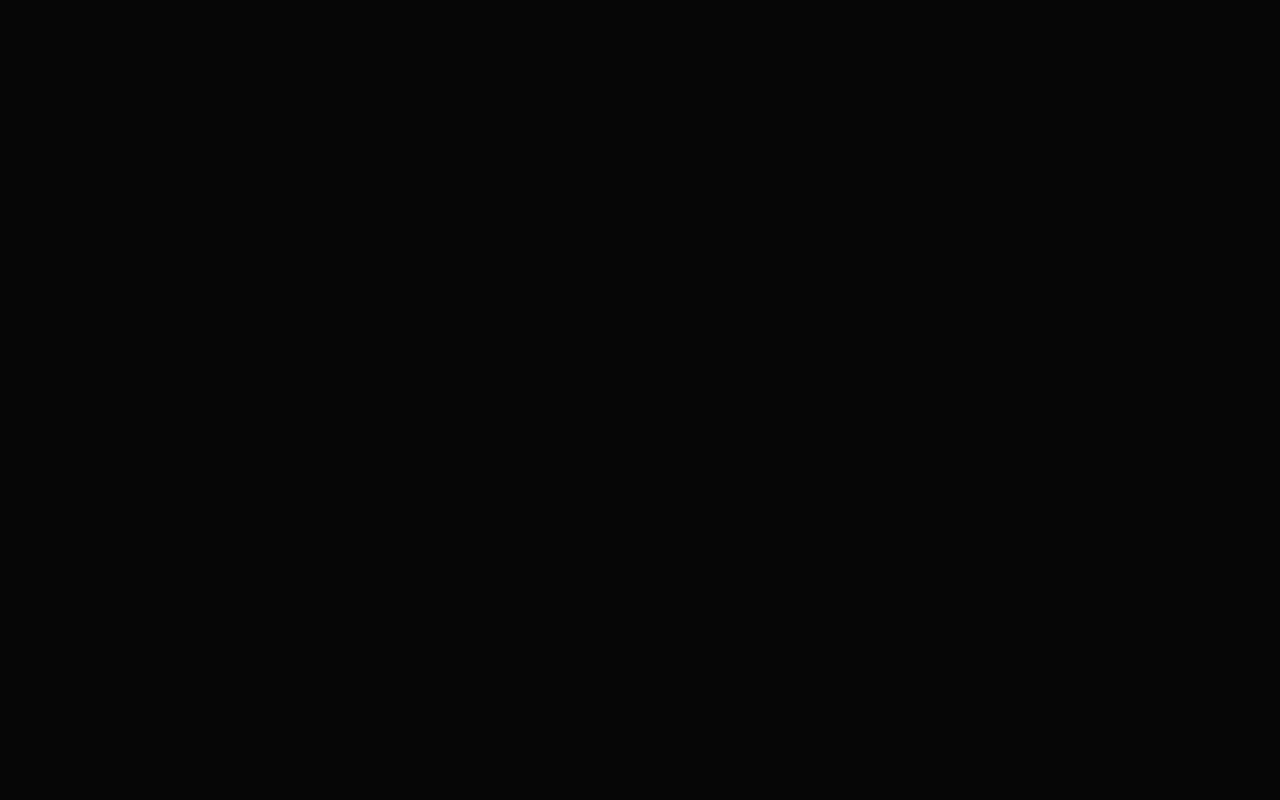
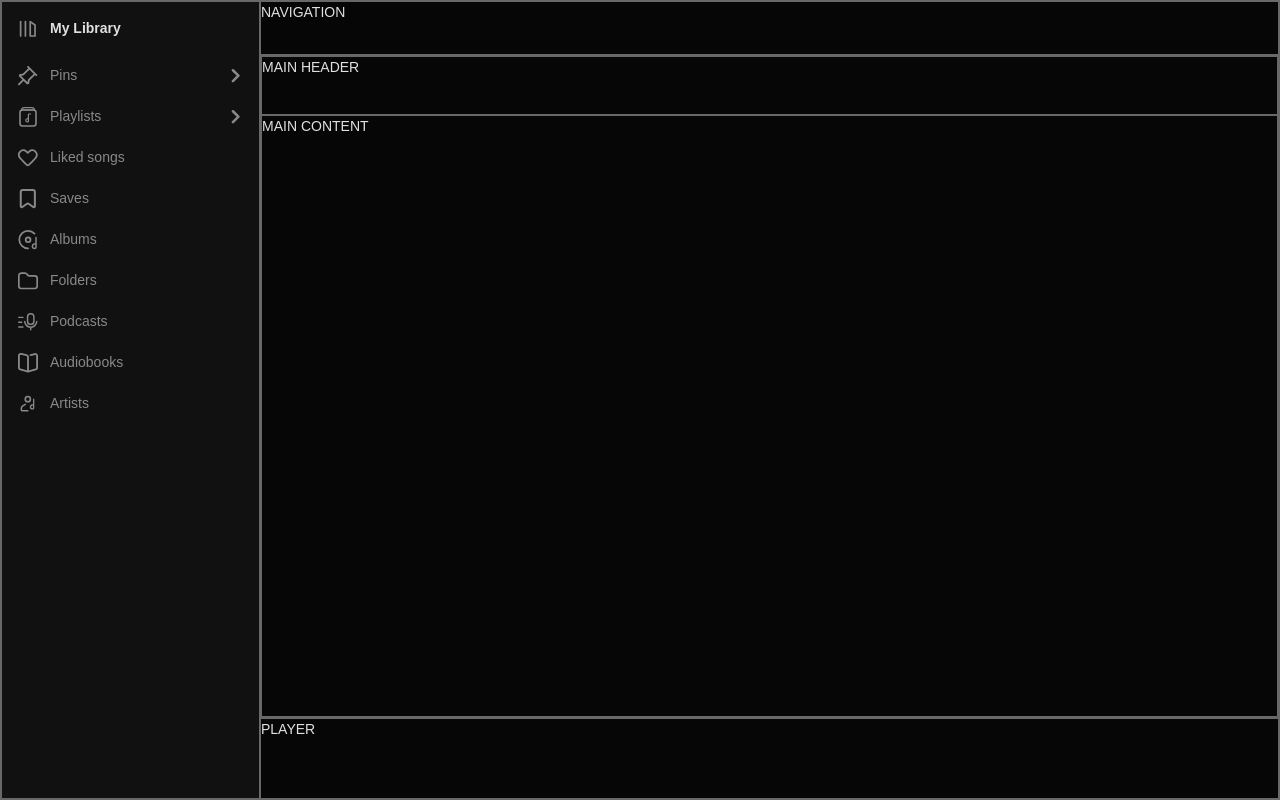
Before and after one commit to Bolqo/spotify-ui-clone-code-reapers, a website: page index.html in a window 1280 px wide. Drawn offline with nearby package versions, Linux system fonts and the light colour scheme; files that its build step writes are made by us from their sources; a web font is replaced by a local one.

Commit message:
add sidebar html structure and scss styles for sidebar, also removed borders for global scss

```diff
--- a/index.html
+++ b/index.html
@@ -11,22 +11,90 @@
 <body>
     <div class="app">
         <aside class="app__sidebar">
-            <!--This is app sidebar-->
+            <div class="sidebar__wrapper">
+                <!-- Sidebar Header -->
+                <div class="sidebar__header">
+                    <img src="src/assets/icons/library.svg" alt="Library icon" class="sidebar__header-icon">
+                    <span class="sidebar__header-title">My Library</span>
+                </div>
+
+                <!-- Sidebar Navigation -->
+                <nav class="sidebar__nav">
+                    <ul class="sidebar__list">
+                        <li class="sidebar__item">
+                            <a href="#" class="sidebar__link">
+                                <img src="src/assets/icons/pins.svg" alt="Pins" class="sidebar__icon">
+                                <span class="sidebar__label">Pins</span>
+                            </a>
+                            <img src="src/assets/icons/arrow_right.svg" alt="" class="sidebar__arrow">
+                        </li>
+                        <li class="sidebar__item">
+                            <a href="#" class="sidebar__link">
+                                <img src="src/assets/icons/playlists.svg" alt="Playlists" class="sidebar__icon">
+                                <span class="sidebar__label">Playlists</span>
+                            </a>
+                            <img src="src/assets/icons/arrow_right.svg" alt="" class="sidebar__arrow">
+                        </li>
+                        <li class="sidebar__item">
+                            <a href="#" class="sidebar__link">
+                                <img src="src/assets/icons/liked_songs (heart).svg" alt="Liked songs" class="sidebar__icon">
+                                <span class="sidebar__label">Liked songs</span>
+                            </a>
+                        </li>
+                        <li class="sidebar__item">
+                            <a href="#" class="sidebar__link">
+                                <img src="src/assets/icons/saves.svg" alt="Saves" class="sidebar__icon">
+                                <span class="sidebar__label">Saves</span>
+                            </a>
+                        </li>
+                        <li class="sidebar__item">
+                            <a href="#" class="sidebar__link">
+                                <img src="src/assets/icons/albums.svg" alt="Albums" class="sidebar__icon">
+                                <span class="sidebar__label">Albums</span>
+                            </a>
+                        </li>
+                        <li class="sidebar__item">
+                            <a href="#" class="sidebar__link">
+                                <img src="src/assets/icons/folder.svg" alt="Folders" class="sidebar__icon">
+                                <span class="sidebar__label">Folders</span>
+                            </a>
+                        </li>
+                        <li class="sidebar__item">
+                            <a href="#" class="sidebar__link">
+                                <img src="src/assets/icons/podcasts.svg" alt="Podcasts" class="sidebar__icon">
+                                <span class="sidebar__label">Podcasts</span>
+                            </a>
+                        </li>
+                        <li class="sidebar__item">
+                            <a href="#" class="sidebar__link">
+                                <img src="src/assets/icons/audiobook.svg" alt="Audiobooks" class="sidebar__icon">
+                                <span class="sidebar__label">Audiobooks</span>
+                            </a>
+                        </li>
+                        <li class="sidebar__item">
+                            <a href="#" class="sidebar__link">
+                                <img src="src/assets/icons/artists.svg" alt="Artists" class="sidebar__icon">
+                                <span class="sidebar__label">Artists</span>
+                            </a>
+                        </li>
+                    </ul>
+                </nav>
+            </div>
         </aside>
         <nav class="app__nav">
                 <!--This is app navigation-->
-        </nav>
+        NAVIGATION</nav>
         <div class="app__main">
             <header class="main__header">
                 <!--This is app main header-->
-            </header>
+            MAIN HEADER</header>
             <main class="main__content">
                 <!--This is app main content-->
-            </main>
+            MAIN CONTENT</main>
         </div>
         <footer class="app__player">
                 <!--This is app player-->
-        </footer>
+        PLAYER</footer>
     </div>
 </body>
 </html>
--- a/src/scss/base/_global.scss
+++ b/src/scss/base/_global.scss
@@ -12,18 +12,21 @@ body {
     grid-template-columns: 259px 1fr;
     grid-template-rows: 54px 1fr 81px;
     height: 100vh;
+    border: 1px solid rgb(105, 104, 104);
 }
 
 // ── Sidebar ────────────────────────────────
 .app__sidebar {
     grid-column: 1;
     grid-row: 1 / -1;
+    border: 1px solid rgb(105, 104, 104);
 }
 
 // ── Nav ────────────────────────────────────
 .app__nav {
     grid-column: 2;
     grid-row: 1;
+    border: 1px solid rgb(105, 104, 104);
 }
 
 // ── Main ───────────────────────────────────
@@ -33,22 +36,26 @@ body {
     grid-template-columns: 1fr;
     grid-column: 2;
     grid-row: 2;
+    border: 1px solid rgb(105, 104, 104);
 }
 
 // ── Header ────────────────────────────────
 .main__header {
     grid-row: 1;
+    border: 1px solid rgb(105, 104, 104);
 }
 
 // ── Content ────────────────────────────────
 .main__content {
     grid-row: 2;
+    border: 1px solid rgb(105, 104, 104);
 }
 
 // ── Footer / Player ────────────────────────
 .app__player {
     grid-column: 2;
     grid-row: 3;
+    border: 1px solid rgb(105, 104, 104);
 }
 
 // ── Selection ──────────────────────────────
--- a/src/scss/layout/_sidebar.scss
+++ b/src/scss/layout/_sidebar.scss
@@ -0,0 +1,81 @@
+@use '../abstracts/variables' as *;
+
+.sidebar__wrapper {
+    display: flex;
+    flex-direction: column;
+    height: 100%;
+    background-color: $color-bg-elevated;
+    padding: 1.6rem 0;
+    overflow-y: auto;
+}
+
+// ── Header ─────────────────────────────────
+.sidebar__header {
+    display: flex;
+    align-items: center;
+    gap: 1.2rem;
+    padding: 0 1.6rem;
+    margin-bottom: 1.6rem;
+}
+
+.sidebar__header-icon {
+    width: 2rem;
+    height: 2rem;
+}
+
+.sidebar__header-title {
+    font-size: $text-base;
+    font-weight: $font-bold;
+    color: $color-text;
+}
+
+// ── Nav List ───────────────────────────────
+.sidebar__list {
+    display: flex;
+    flex-direction: column;
+}
+
+// ── Item ───────────────────────────────────
+.sidebar__item {
+    display: flex;
+    align-items: center;
+    justify-content: space-between;
+    padding: 1rem 1.6rem;
+
+    &:hover {
+        background-color: $color-bg-card;
+    }
+}
+
+// ── Link ───────────────────────────────────
+.sidebar__link {
+    display: flex;
+    align-items: center;
+    gap: 1.2rem;
+    flex: 1;
+}
+
+// ── Icon ───────────────────────────────────
+.sidebar__icon {
+    width: 2rem;
+    height: 2rem;
+    flex-shrink: 0;
+}
+
+// ── Label ──────────────────────────────────
+.sidebar__label {
+    font-size: $text-base;
+    font-weight: $font-medium;
+    color: $color-text-muted;
+
+    .sidebar__item:hover & {
+        color: $color-text;
+    }
+}
+
+// ── Arrow ──────────────────────────────────
+.sidebar__arrow {
+    width: 1.4rem;
+    height: 1.4rem;
+    flex-shrink: 0;
+}
```
Also changed, not shown: README.md.
